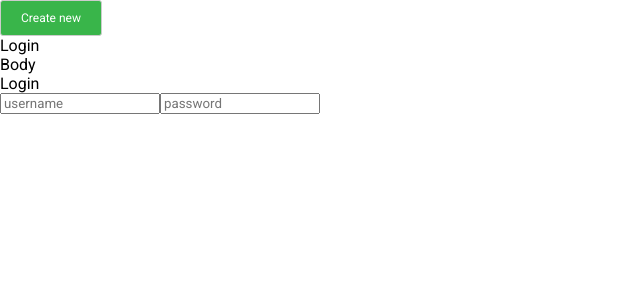
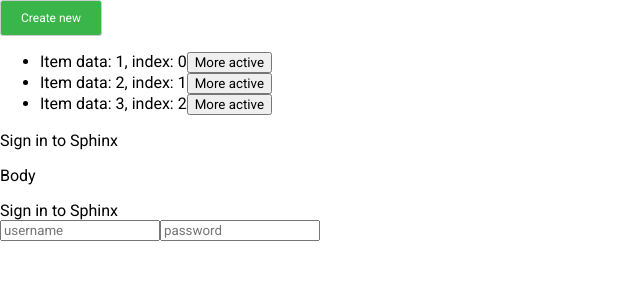
Before and after one commit to phichidung/test-ui, a React (Create React App) app: page / in a window 1280 px wide. Shown: the top 300 px of the page, without its empty margins (0-640 px from the left). Built offline with nearby package versions, Linux system fonts and the light colour scheme.

Commit message:
coding covention

```diff
--- a/src/App.js
+++ b/src/App.js
@@ -1,11 +1,10 @@
 import React, { Component } from 'react';
-import Button from "./ui/Button";
-import Panel from "./ui/Panel";
-import LoginForm from "./ui/LoginForm";
+import { Button, Panel, PanelList, LoginForm } from '../src/ui';
 
 export default class App extends Component {
 
     render() {
+        const data = [1, 2, 3];
 
         return (
             <div>
@@ -16,8 +15,15 @@
                     Create new
                 </Button>
 
-                <Panel header={'Login'}>
-                    Body
+                <PanelList
+                    list={data}
+                    renderItem={item => {
+                        return <span>Item data: {item.data}, index: {item.index}</span>
+                    }}
+                />
+
+                <Panel header={'Sign in to Sphinx'}>
+                    <p>Body</p>
                 </Panel>
 
                 <LoginForm/>
--- a/src/ui/LoginForm.js
+++ b/src/ui/LoginForm.js
@@ -6,7 +6,7 @@
     render() {
 
         return (
-            <Panel header={'Login'}>
+            <Panel header={'Sign in to Sphinx'}>
                 <input type="text" placeholder={'username'}/>
                 <input type="password" placeholder={'password'}/>
             </Panel>
--- /dev/null
+++ b/src/ui/PanelList.js
@@ -0,0 +1,36 @@
+import React, { Component } from 'react';
+
+export class PanelListItem extends Component {
+
+    render() {
+        return (
+            <div>
+                { this.props.children }
+                <button>More active</button>
+            </div>
+        );
+    }
+}
+
+export default class PanelList extends Component {
+
+    render() {
+        const { list, renderItem } = this.props;
+
+        return (
+            <ul>
+                {
+                    list.map((data, index) => {
+                        return (
+                            <li key={index}>
+                                <PanelListItem>
+                                    { renderItem({ data, index }) }
+                                </PanelListItem>
+                            </li>
+                        )
+                    })
+                }
+            </ul>
+        );
+    }
+}
--- /dev/null
+++ b/src/ui/index.js
@@ -0,0 +1,11 @@
+import Button from "./Button";
+import LoginForm from "./LoginForm";
+import Panel from "./Panel";
+import PanelList from "./PanelList";
+
+export {
+    Button,
+    LoginForm,
+    Panel,
+    PanelList
+};
```
